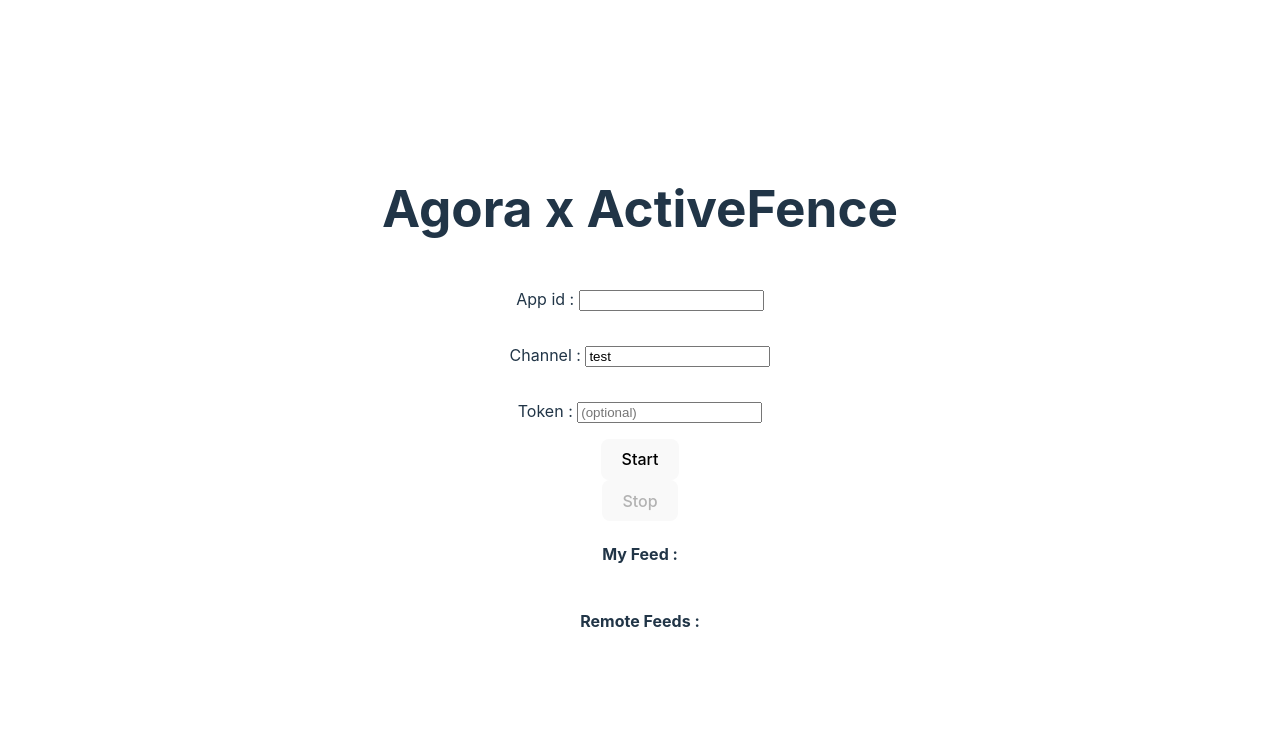
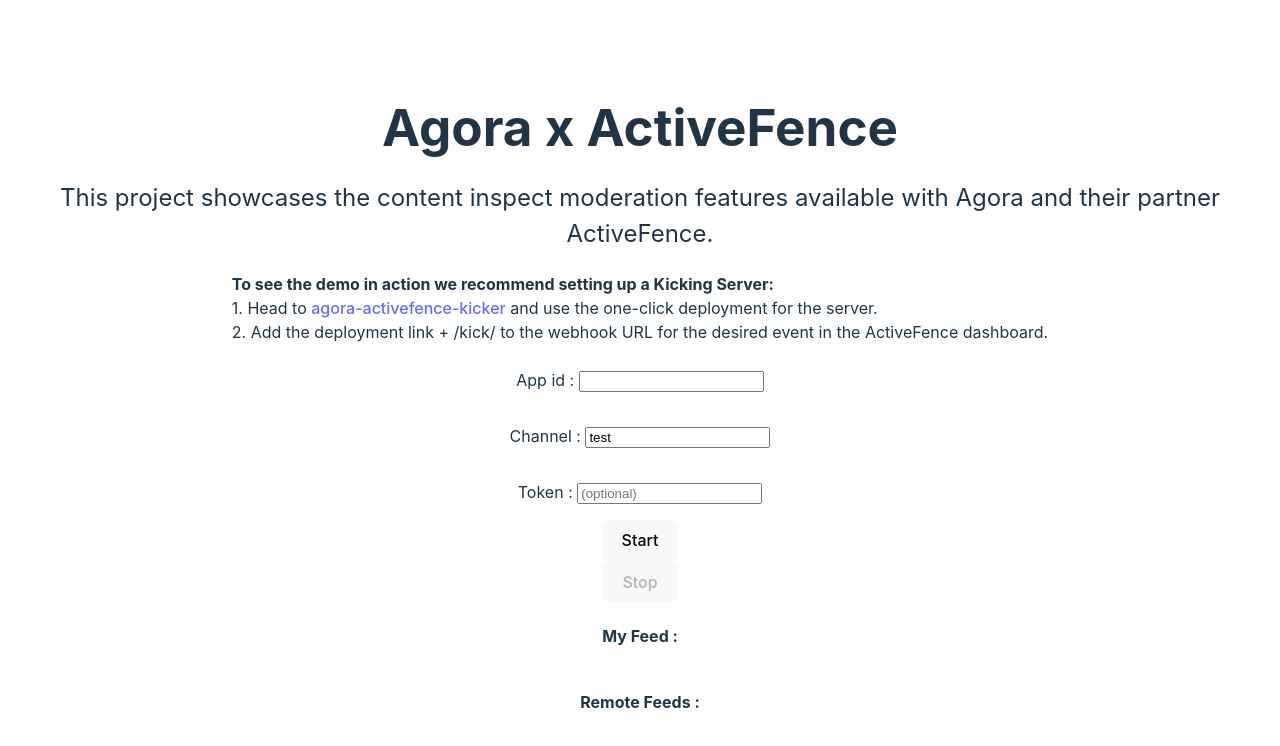
Before and after one commit to EkaanshArora/agora-activefence, a website built with Vite: page index.html in a window 1280 px wide. Built offline with nearby package versions, Linux system fonts and the light colour scheme.

Commit message:
feat: add desc

```diff
--- a/index.html
+++ b/index.html
@@ -9,9 +9,24 @@
 </head>
 
 <body>
-  <div style="display: flex;flex-direction: column;justify-content: center; align-self: center; justify-self: center; align-items: center; margin: auto;">
+  <div
+    style="display: flex;flex-direction: column;justify-content: center; align-self: center; justify-self: center; align-items: center; margin: auto;">
     <h1>Agora x ActiveFence</h1>
-
+    <div style="margin-top: 0; margin-bottom: 8px; display: flex; text-align: center; flex-direction: column;">
+      <h2 style="margin-top: -0.6rem; font-weight: 400;">
+        This project showcases the content inspect moderation features available with Agora and their partner
+        ActiveFence.
+      </h2>
+      <div style="text-align: left; margin: auto;">
+        <b>To see the demo in action we recommend setting up a Kicking Server:</b>
+        <br />
+        1. Head to <a href="https://github.com/AgoraIO-Community/agora-activefence-kicker">agora-activefence-kicker</a> and
+        use the one-click deployment for the server.
+        <br />
+        2. Add the deployment link + /kick/ to the webhook URL for the desired event in the ActiveFence dashboard.
+        <br />
+      </div>
+    </div>
     <p>App id : <input type="text" id="app-id" value=""></p>
     <p>Channel : <input type="text" id="channel" value="test"></p>
     <p>Token : <input type="text" id="token" placeholder="(optional)" value=""></p>
```
